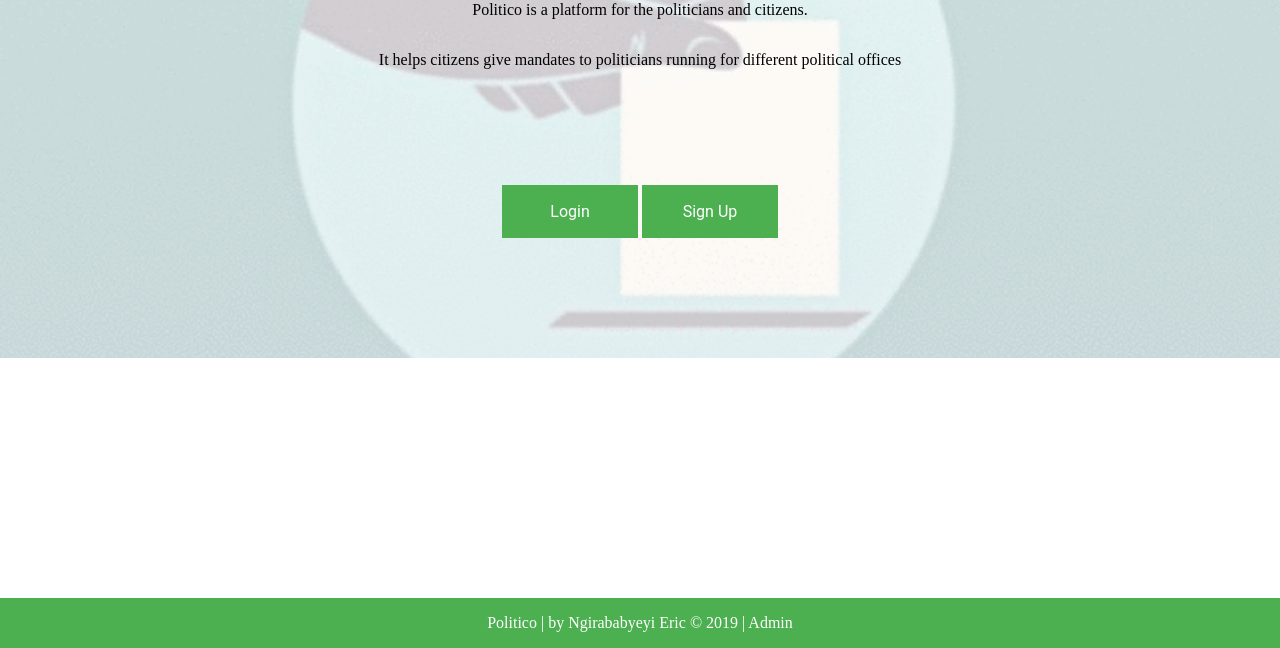
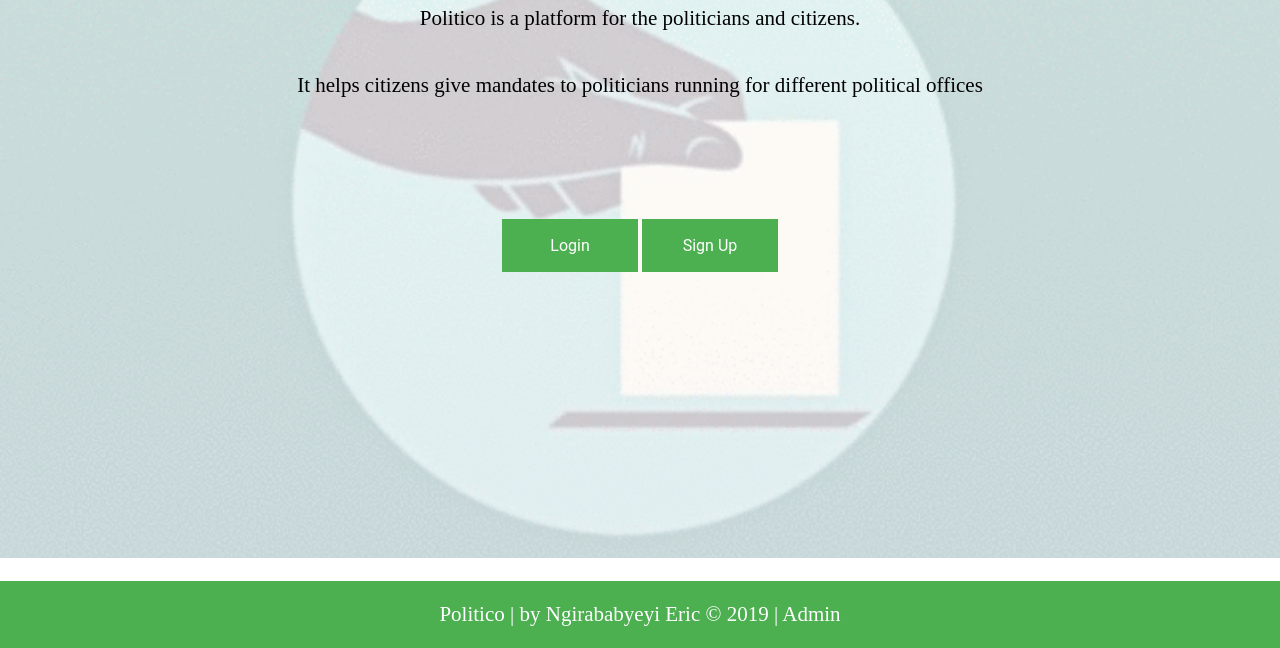
Before and after one commit to ngireric123/political-challenge1, a plain HTML site: page index.html in a window 1280 px wide. Shown: the part 152-800 px from the top of the page. Drawn offline with Linux system fonts and the light colour scheme.

Commit message:
update index and css

```diff
--- a/UI/css/style.css
+++ b/UI/css/style.css
@@ -2,11 +2,13 @@
 	margin: 0px;
 	padding: 0px;
 }
+
 body {
   height: 100vh;
   background-size: cover;
   background-position: center;
 }
+
 img {
 	display: block;
 	width: 100%;
@@ -18,10 +20,12 @@ img {
   padding: 7% 0 0;
   margin: auto;
 }
+
 .text_sign_up {
   font-family: "Roboto", sans-serif;
   font-size: 22px;
 }
+
 .form {
   position: relative;
    z-index: 1;
@@ -30,8 +34,8 @@ img {
   margin: 0 auto 100px;
   padding: 35px;
   text-align: center;
+}
 
-}
 .form input {
   font-family: "Roboto", sans-serif;
   outline: 1;
@@ -43,6 +47,7 @@ img {
   box-sizing: border-box;
   font-size: 14px;
 }
+
 .form textarea {
   font-family: "Roboto", sans-serif;
   outline: 1;
@@ -55,20 +60,15 @@ img {
   font-size: 14px;
 }
 
-/*a:link, a:visited  {
-  text-decoration: none;
-  color: white;
-}*/
 h1, h2, h3 {
 	margin: 0;
 	padding: 1em 0;
 }
 p {
+	font-size: 21px;
 	margin: 0;
 	padding: 1em 0;
 }
-
-
 
 .message {
   font-family: "Roboto", sans-serif;
@@ -86,7 +86,6 @@ p {
   cursor: pointer;
 }
 
-
 .headerIndex {
 	background-color:#4CAF50;
 	color: white;
@@ -100,6 +99,7 @@ p {
 	font-size: 30px;
   font-family: "Roboto", sans-serif;
 }
+
  a:link, a:visited  {
   text-decoration: none;
   color: white;
@@ -189,7 +189,6 @@ p {
 
 .dropdown-content a:hover {
   background-color: #ddd;
-
 }
 
 .dropdown:hover .dropdown-content {
@@ -217,7 +216,6 @@ header.topbar {
   float: right;
   font-size: 17px;
 }
-/* main*/
 
 .title {
   padding: 1em 2em;
@@ -407,16 +405,20 @@ header.topbar {
   	z-index: -1;
   	color: black;
   }
-  #showcase .background-image {
+
+ #showcase .background-image {
   opacity: 0.2;
 }
+
   #showcase.grid {
   	color: black;
   }
+
   #showcase.grid {
   	color: black;
-  	height: 510px;
+  	height: 710px;
   }
+
   #showcase h1 {
 	padding-top: 100px;
 	padding-bottom: 0;
@@ -437,6 +439,7 @@ header.topbar {
     right: 0;
     top: 0;
   }
+
   .topnav.responsive a {
     float: none;
     display: block;
```
Also changed, not shown: UI/css/next-style.css (+5 -4 lines), index.html (+0 -6 lines).
